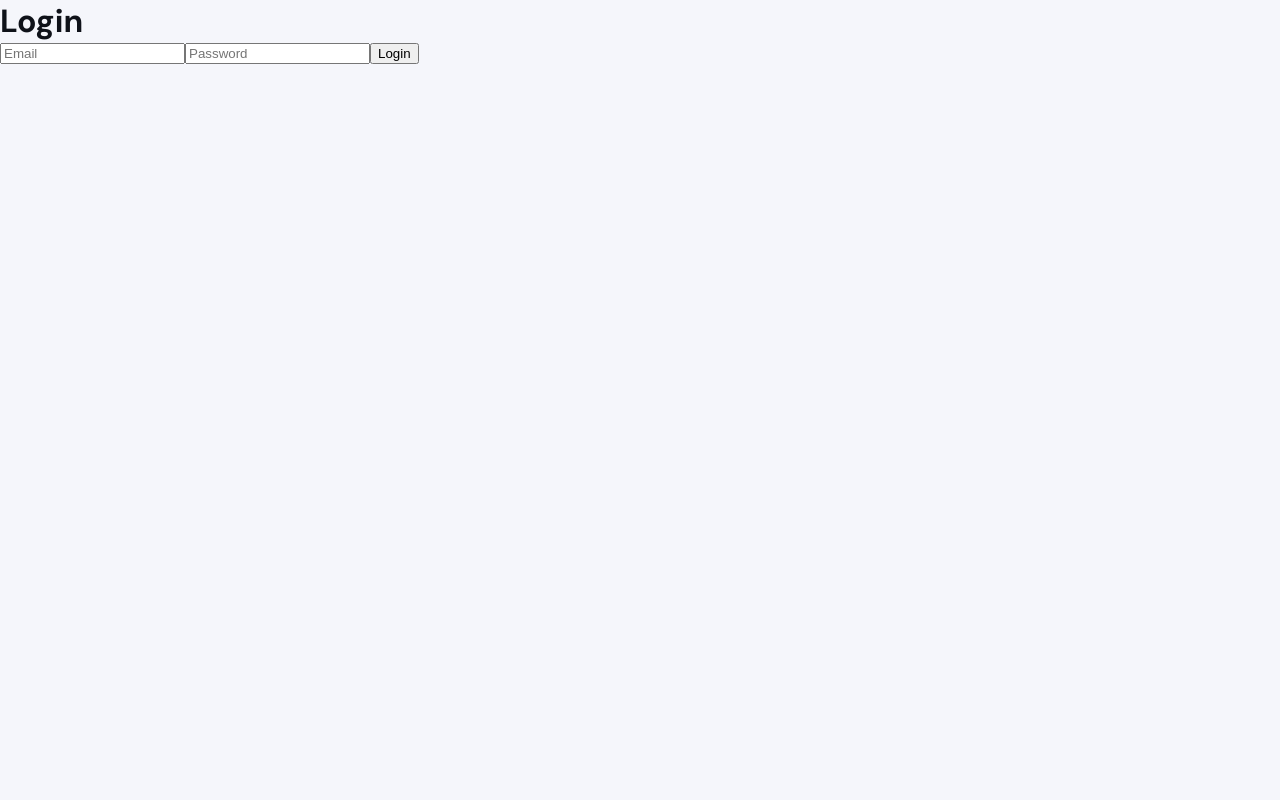
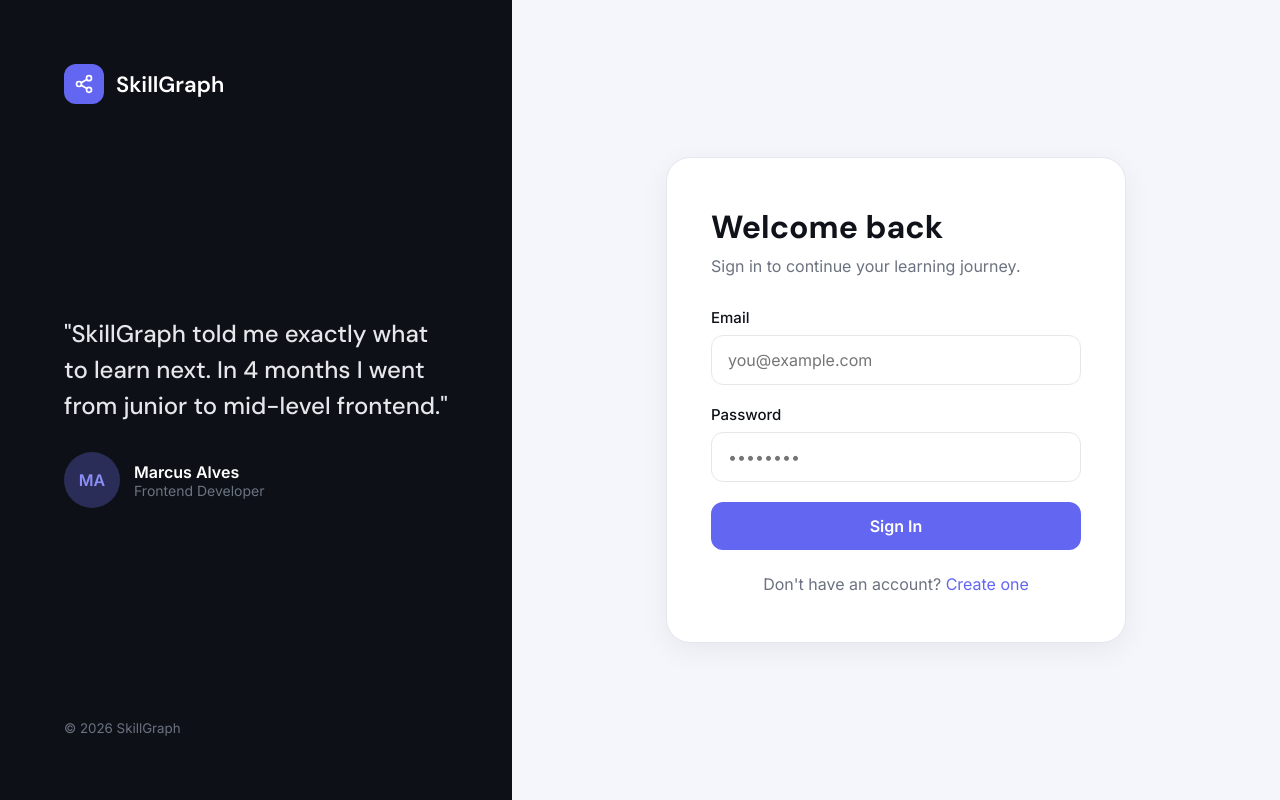
Before and after one commit to ArkanMohammad/skillgraph, a React (Vite) app in the folder frontend/: page /login in a window 1280 px wide. Built offline with nearby package versions, Linux system fonts and the light colour scheme; no server answers.

Commit message:
style(auth): restyle login page to match Figma

```diff
--- a/frontend/src/pages/LoginPage.tsx
+++ b/frontend/src/pages/LoginPage.tsx
@@ -1,9 +1,10 @@
 import { useState, type FormEvent } from 'react'
-import { useNavigate } from 'react-router-dom'
+import { Link, useNavigate } from 'react-router-dom'
 import { useAppDispatch } from '../hooks/reduxHooks'
 import { loginSuccess } from '../features/auth/authSlice'
 import { login } from '../services/authService'
 import { ApiError } from '../services/apiClient'
+import AuthLayout from '../components/AuthLayout'
 
 function LoginPage() {
   const dispatch = useAppDispatch()
@@ -34,31 +35,46 @@ function LoginPage() {
   }
 
   return (
-    <form onSubmit={handleSubmit}>
-      <h1>Login</h1>
+    <AuthLayout>
+      <form className="auth-card" onSubmit={handleSubmit}>
+        <h1>Welcome back</h1>
+        <p className="auth-sub">Sign in to continue your learning journey.</p>
 
+        <label className="field">
+          <span>Email</span>
           <input
+            className="input"
             type="email"
-        placeholder="Email"
+            placeholder="you@example.com"
             value={email}
             onChange={(e) => setEmail(e.target.value)}
             required
           />
+        </label>
 
+        <label className="field">
+          <span>Password</span>
           <input
+            className="input"
             type="password"
-        placeholder="Password"
+            placeholder="••••••••"
             value={password}
             onChange={(e) => setPassword(e.target.value)}
             required
           />
+        </label>
 
-      {error && <p>{error}</p>}
+        {error && <p className="form-error">{error}</p>}
 
-      <button type="submit" disabled={loading}>
-        {loading ? 'Logging in...' : 'Login'}
+        <button className="btn btn-primary btn-block" type="submit" disabled={loading}>
+          {loading ? 'Signing in...' : 'Sign In'}
         </button>
+
+        <p className="auth-footer">
+          Don't have an account? <Link to="/register">Create one</Link>
+        </p>
       </form>
+    </AuthLayout>
   )
 }
 
```
Lines whose indentation alone changed are shown as unchanged.
